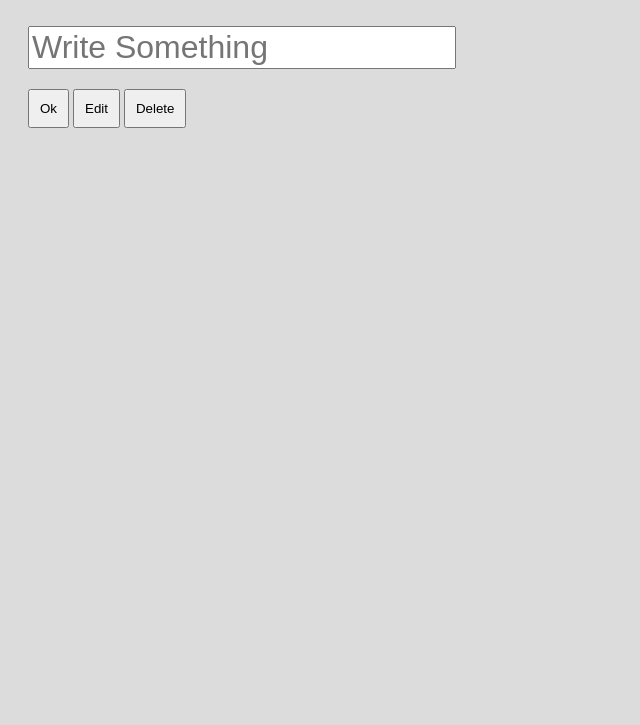
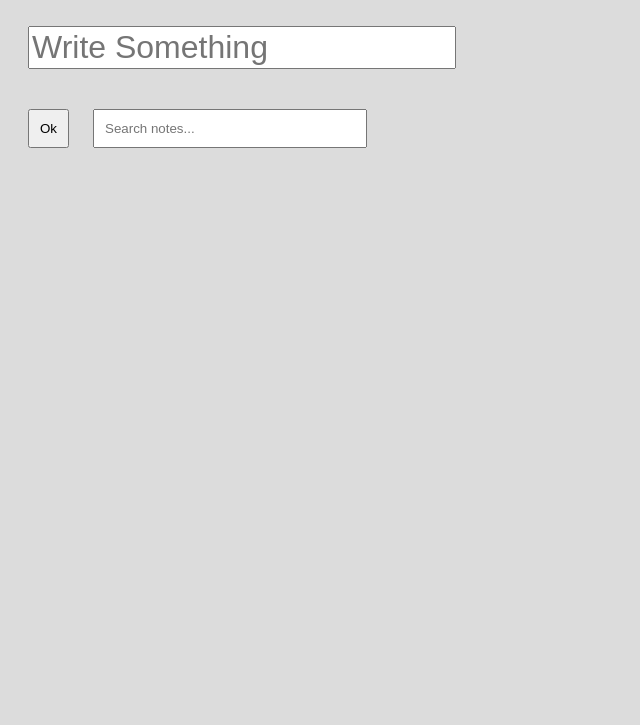
Before and after one commit to pradeep00747/first_project, a plain HTML site: page index.html in a window 1280 px wide. Shown: the part 75-800 px from the top of the page, without its empty margins (0-640 px from the left). Drawn offline with Linux system fonts and the light colour scheme.

Commit message:
Add search input for notes functionality
Added a search input field for searching notes.

```diff
--- a/index.html
+++ b/index.html
@@ -5,22 +5,23 @@
     <meta name="viewport" content="width=device-width, initial-scale=1.0">
     <link rel="stylesheet" href="style.css">
     <link rel="preconnect" href="https://fonts.googleapis.com">
-<link rel="preconnect" href="https://fonts.gstatic.com" crossorigin>
-<link href="https://fonts.googleapis.com/css2?family=Roboto:ital,wght@0,100..900;1,100..900&display=swap" rel="stylesheet">
+    <link rel="preconnect" href="https://fonts.gstatic.com" crossorigin>
+    <link href="https://fonts.googleapis.com/css2?family=Roboto:ital,wght@0,100..900;1,100..900&display=swap" rel="stylesheet">
     <title>Notes App</title>
 </head>
 <body>
     <h1>Notes App</h1>
+
     <div class="form-box">
         <input type="text" id="myInput" placeholder="Write Something">
     </div>
 
     <button class="btn">Ok</button>
-    <button class="btn-edit">Edit</button>
-    <button class="btn-delete">Delete</button>
-    <div id="outputParagraph">
 
-    </div>
+    <input type="text" id="searchInput" placeholder="Search notes..." style="margin:20px; padding:10px; width:250px;">
+
+    <div id="outputParagraph"></div>
+
     <script src="script.js"></script>
 </body>
 </html>
```
